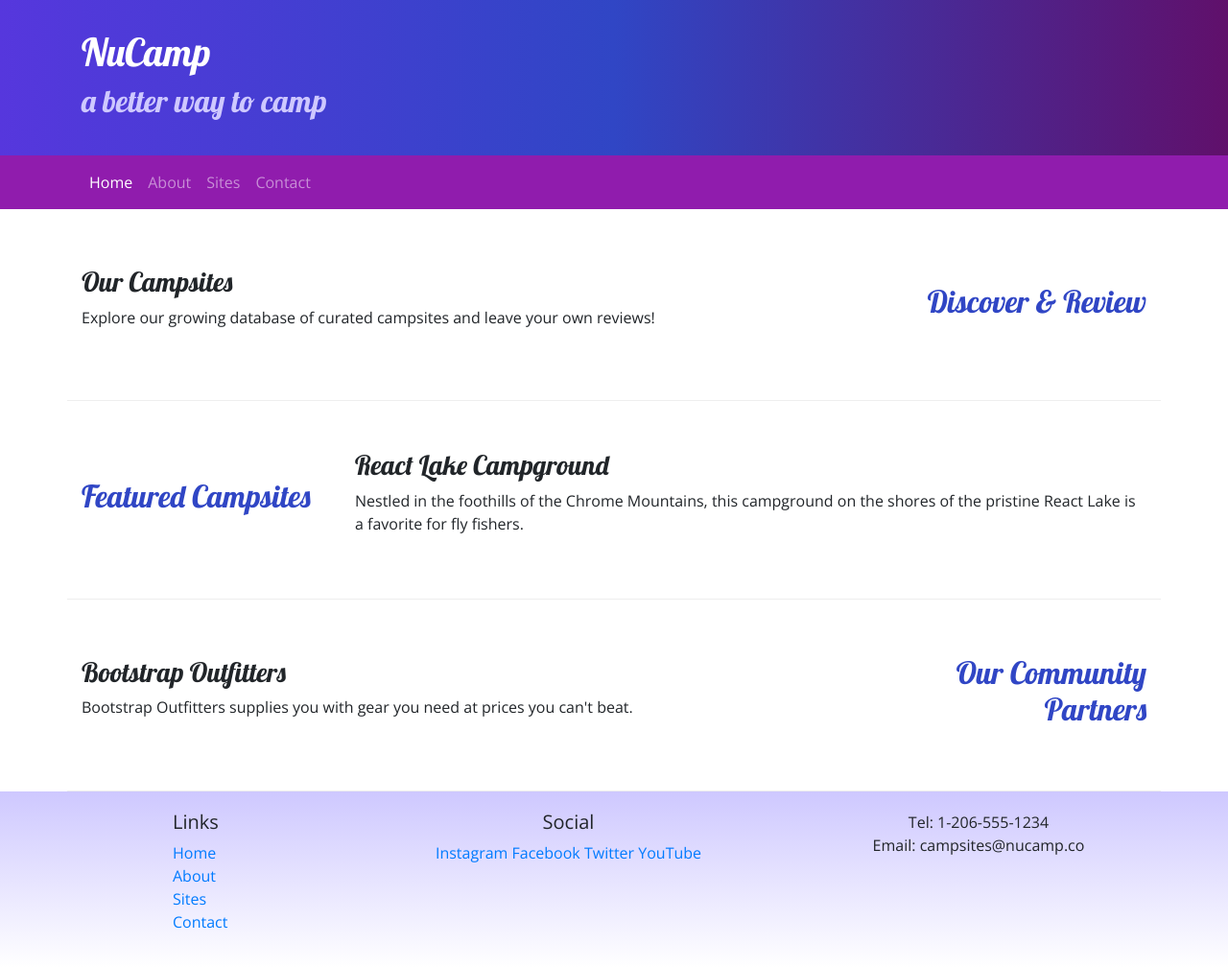
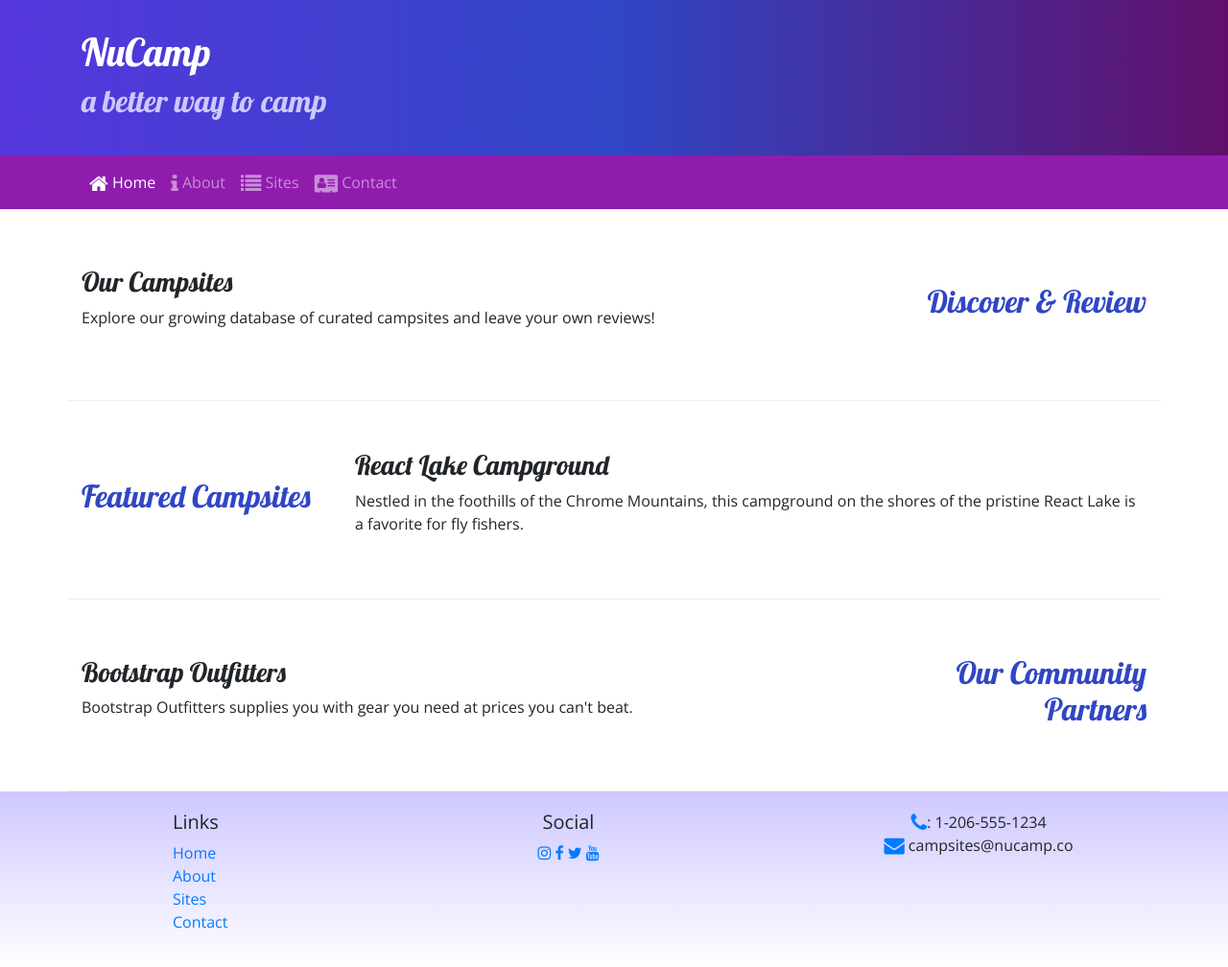
Before and after one commit to tozerdozer/Nucamp-Site, a website: page index.html in a window 1280 px wide. Shown: the whole page at 96% size. Drawn offline with nearby package versions, Linux system fonts and the light colour scheme.

Commit message:
Icon Fonts

```diff
--- a/index.html
+++ b/index.html
@@ -10,6 +10,7 @@
     <link rel="stylesheet" href="node_modules/bootstrap/dist/css/bootstrap.min.css"/>
 
     <!-- Additional CSS must be placed after Bootstrap CSS -->
+    <link rel="stylesheet" href="node_modules/font-awesome/css/font-awesome.min.css"/>
     <link rel="stylesheet" href="https://fonts.googleapis.com/css?family=Lobster|Open+Sans"/>
     <link rel="stylesheet" href="css/styles.css"/>
 
@@ -37,10 +38,10 @@
         </button>
         <div class="collapse navbar-collapse" id="#nucampNavbar">
             <ul class="navbar-nav">
-                <li class="nav-item active"><a class="nav-link" href="#">Home</a></li>
-                <li class="nav-item"><a class="nav-link" href="aboutus.html">About</a></li>
-                <li class="nav-item"><a class="nav-link" href="#">Sites</a></li>
-                <li class="nav-item"><a class="nav-link" href="#">Contact</a></li>
+                <li class="nav-item active"><a class="nav-link" href="#"><i class="fa fa-home fa-lg"></i> Home</a></li>
+                <li class="nav-item"><a class="nav-link" href="aboutus.html"><i class="fa fa-info fa-lg"></i> About</a></li>
+                <li class="nav-item"><a class="nav-link" href="#"><i class="fa fa-list fa-lg"></i> Sites</a></li>
+                <li class="nav-item"><a class="nav-link" href="#"><i class="fa fa-address-card fa-lg"></i> Contact</a></li>
             </ul>
         </div>
     </div>
@@ -92,14 +93,14 @@
                 </div>
                 <div class="col-6 col-sm-5 text-center">
                     <h5>Social</h5>
-                    <a href="http://instagram.com/">Instagram</a>
-                    <a href="http://facebook.com/">Facebook</a>
-                    <a href="http://twitter.com/">Twitter</a>
-                    <a href="http://youtube.com/">YouTube</a>
+                    <a href="http://instagram.com/"><i class="fa fa-instagram"></i></a>
+                    <a href="http://facebook.com/"><i class="fa fa-facebook"></i></a>
+                    <a href="http://twitter.com/"><i class="fa fa-twitter"></i></a>
+                    <a href="http://youtube.com/"><i class="fa fa-youtube"></i></a>
                 </div>
                 <div class="col-sm-4 text-center">
-                    Tel: 1-206-555-1234<br/>
-                    Email: campsites@nucamp.co
+                    <i class="fa fa-phone fa-lg text-primary"></i>: 1-206-555-1234<br/>
+                    <i class="fa fa-envelope fa-lg text-primary"></i> campsites@nucamp.co
                 </div>
             </div>
         </div>
--- a/package.json
+++ b/package.json
@@ -15,6 +15,7 @@
   },
   "dependencies": {
     "bootstrap": "^4.5.2",
+    "font-awesome": "^4.7.0",
     "jquery": "^3.5.1",
     "popper.js": "^1.16.1"
   }
```
Also changed, not shown: aboutus.html (+11 -10 lines), 1 other file.
